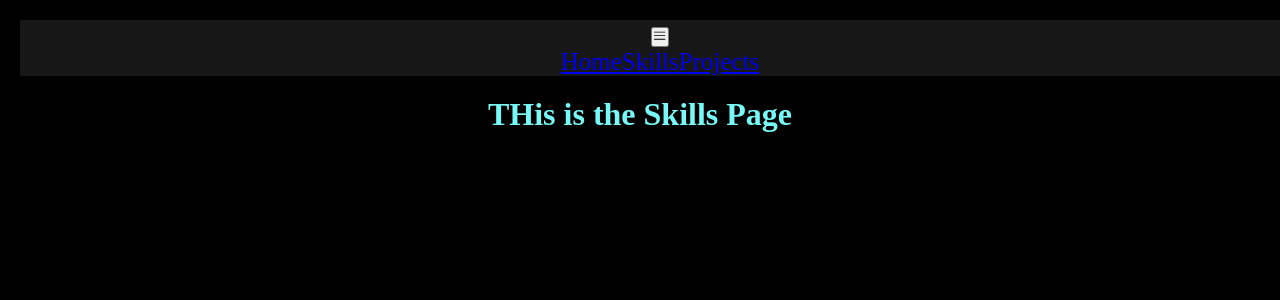
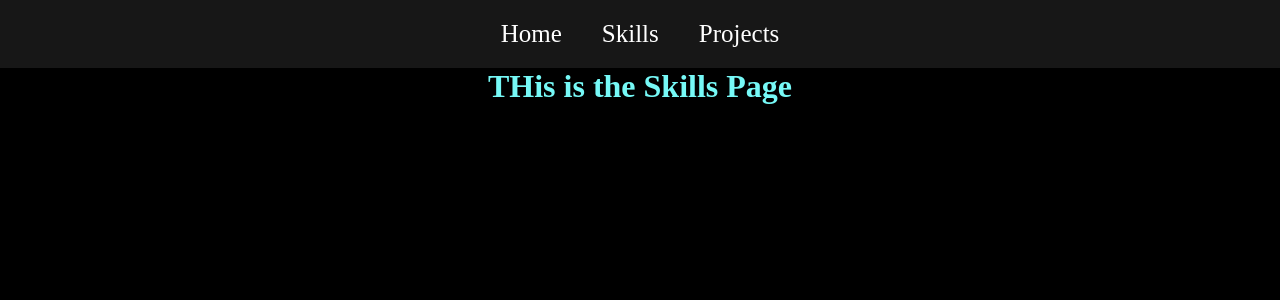
Before and after one commit to infrit-webdev/myPortfolio, a React (Vite) app: page /skills in a window 1280 px wide. Shown: the top 300 px of the page. Built offline with nearby package versions, Linux system fonts and the light colour scheme.

Commit message:
2nd commit

```diff
--- a/src/components/Navbar.jsx
+++ b/src/components/Navbar.jsx
@@ -1,12 +1,22 @@
-import { Link } from 'react-router-dom'
-import "../styles/Navbar.css"
+import { Link, useLocation } from 'react-router-dom';
 import { RxHamburgerMenu } from "react-icons/rx";
+import { useState, useEffect } from 'react';
+import "../styles/Navbar.css";
 
 const Navbar = () => {
+  const [expandNavbar, setExpandNavbar] = useState(false);
+  const location = useLocation();
+
+  useEffect(() => {
+    setExpandNavbar(false);
+  }, [location]);
+
   return (
-    <div className="navbar">
+    <div className="navbar" id={expandNavbar ? "open" : "close"}>
       <div className="toggleButton">
-            <button><RxHamburgerMenu /></button>
+        <button onClick={() => setExpandNavbar((prev) => !prev)}>
+          <RxHamburgerMenu />
+        </button>
       </div>
       <div className="links">
         <Link to="/">Home</Link>
@@ -14,7 +24,7 @@ const Navbar = () => {
         <Link to="/projects">Projects</Link>
       </div>
     </div>
-  )
-}
+  );
+};
 
-export default Navbar
+export default Navbar;
--- a/src/styles/Navbar.css
+++ b/src/styles/Navbar.css
@@ -1,22 +1,86 @@
-
 .navbar {
     margin: 0;
     padding: 0;
     width: 100%;
-    height: 100%;
+    height: auto;
     background-color: hsl(0, 0%, 9%);
     text-decoration: none;
     color: white;
+    font-size: 25px;
+}
+
+/* Center links horizontally and vertically */
+.links {
+    width: 100%;
+    display: flex;
+    justify-content: center;
+    align-items: center;
+    color: white;
+}
+
+.navbar a {
+    color: white;
+    text-decoration: none;
     margin: 20px;
     font-size: 25px;
 }
 
-.links {
+.toggleButton button {
+    margin-right: 20px;
+    background-color: transparent;
+    border: none;
+    color: white;
+    cursor: pointer;
+}
+
+#open {
+    height: 100vh;
+}
+
+#open .links {
+    flex-direction: column;
+    justify-content: flex-start;
+    margin-top: 100px;
+}
+
+#open a {
     width: 100%;
-    height: 100%;
-    display: flex;
-    justify-content: center;
-    align-items: center;
-    color: white;
+    text-align: center;
+}
+
+@media only screen and (max-width: 900px) {
+    .navbar a {
+        width: 70px;
+
+    }
+
+    .links {
+        display: none;
+    }
 
 }
+
+@media only screen and (min-width: 900px) {
+    .toggleButton {
+        display: none; /* Hide the toggle button on larger screens */
+    }
+}
+
+@media only screen and (max-width: 600px) {
+    .toggleButton {
+        display: block; /* Ensure the toggle button is visible on smaller screens */
+
+    }
+
+    .links {
+        display: none;
+    }
+
+    #open {
+        height: 100vh;
+    }
+
+    #open .links {
+        flex-direction: row;
+    }
+}
```
Lines whose indentation alone changed are shown as unchanged.
